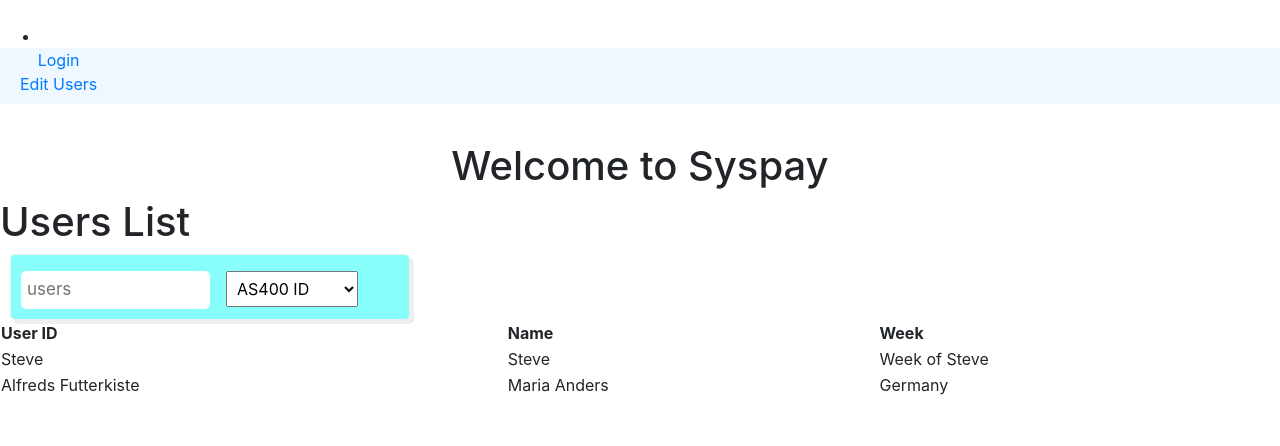
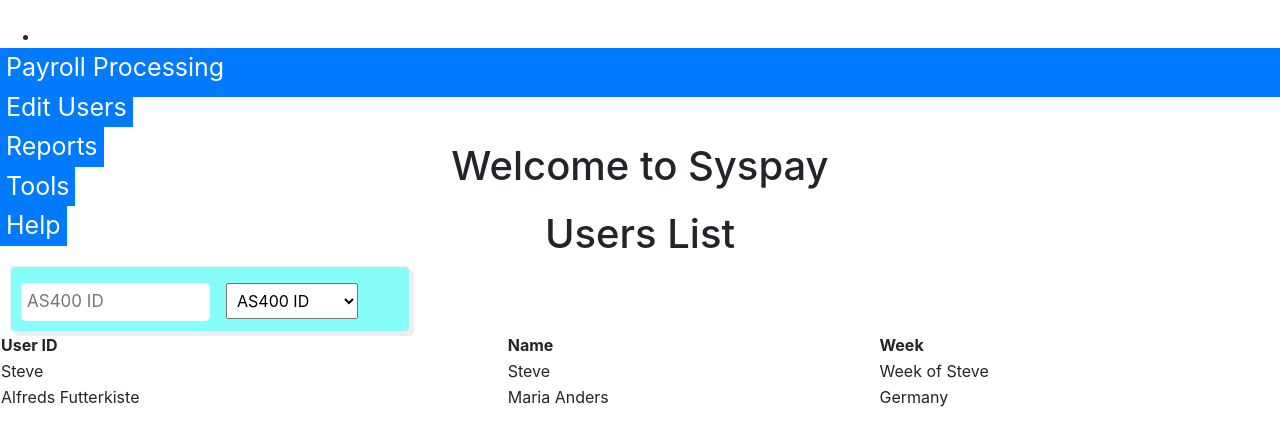
Before and after one commit to Junjie2412/wasppUI, a React app in the folder waspp-ui/: page /editUsers in a window 1280 px wide. Shown: the top 446 px of the page. Built offline with nearby package versions, Linux system fonts and the light colour scheme.

Commit message:
Toolbar refactored, routing added, containers added, search component and Users List container modified

```diff
--- a/waspp-ui/src/App.js
+++ b/waspp-ui/src/App.js
@@ -4,6 +4,10 @@ import Toolbar from './components/UI/Navigation/Toolbar/Toolbar';
 import {Route, Switch, Redirect} from 'react-router-dom';
 import Login from "./containers/Auth/Login/Login";
 import EditUsers from "./containers/Edit Users/EditUsers";
+import PayrollProcessing from "./containers/Payroll Processing/PayrollProcessing";
+import Reports from "./containers/Reports/Reports";
+import Tools from "./containers/Tools/Tools";
+import Help from "./containers/Help/Help";
 
 //"navbar navbar-expand-sm navbar-light bg-primary"
 
@@ -15,6 +19,10 @@ class App extends Component {
           <Toolbar/>
           <h1 style={{textAlign: 'center', marginTop: '70px'}}>Welcome to Syspay</h1>
             <Switch>
+                <Route path="/payrollProcessing" exact component={PayrollProcessing}/>
+                <Route path="/reports" exact component={Reports}/>
+                <Route path="/tools" exact component={Tools}/>
+                <Route path="/help" exact component={Help}/>
                 <Route path="/editUsers" exact component={EditUsers}/>
                 <Route path="/" component={Login}/>
                 <Redirect to="/"/>
--- a/waspp-ui/src/components/Navbar/Navbar.js
+++ b/waspp-ui/src/components/Navbar/Navbar.js
@@ -1,4 +1,4 @@
-import React, {Component} from 'react';
+import React from 'react';
 import classes from '../../../node_modules/bootstrap/dist/css/bootstrap.min.css';
 
 const navbar = () =>{
@@ -12,7 +12,7 @@ const navbar = () =>{
     //     </nav>
 
     <nav className={[classes.navbar, classes['navbar-expand-sm'], classes['navbar-light'], classes['bg-primary']].join(' ')}>
-        <a classes={[classes['navbar-brand']]} href="#" style={{color: 'white'}}>Sysco</a>
+        <a classes={[classes['navbar-brand']]} href="/" style={{color: 'white'}}>Sysco</a>
         <ul className={[classes['navbar-nav'], classes['ml-auto']].join(' ')}>
             <li><i className={[classes['nav-item'], classes['nav-link'], 'fas', 'fa-user'].join(' ')} style={{color: 'white'}}> User</i></li>
             <li><i className={[classes['nav-item'], classes['nav-link'], 'fas', 'fa-power-off'].join(' ')}  style={{color: 'white'}}></i></li>
--- a/waspp-ui/src/components/UI/Navigation/NavigationItem/NavigationItem.css
+++ b/waspp-ui/src/components/UI/Navigation/NavigationItem/NavigationItem.css
@@ -0,0 +1,12 @@
+.NavigationLinks {
+    border-radius: 0px 0px 0px 0px;
+    background-color: #007bff;
+    color: white;
+    font-size: 25px;
+    border: none;
+}
+
+.NavigationLinks:hover {
+    background-color: #376ec6;
+    text-decoration: none;
+}
--- a/waspp-ui/src/components/UI/Navigation/NavigationItem/NavigationItem.js
+++ b/waspp-ui/src/components/UI/Navigation/NavigationItem/NavigationItem.js
@@ -1,13 +1,19 @@
 import React from 'react';
 import {NavLink} from 'react-router-dom';
+import classes from './NavigationItem.css';
+import bootStrapClasses from '../../../../../node_modules/bootstrap/dist/css/bootstrap.min.css';
 
 const navigationItem = (props) => {
     return (
-        <li>
-        <NavLink
-            to={props.link}
-            exact={props.exact}>{props.children}</NavLink>
-    </li>
+        <li className={bootStrapClasses['btn-group']} role='group'>
+            <NavLink
+                to={props.link}
+                exact={props.exact}>
+                <button type="button"
+                        className={[bootStrapClasses["btn"], classes.NavigationLinks].join(' ')}>{props.children}
+                </button>
+            </NavLink>
+        </li>
     );
 }
 
--- a/waspp-ui/src/components/UI/Navigation/Toolbar/Toolbar.css
+++ b/waspp-ui/src/components/UI/Navigation/Toolbar/Toolbar.css
@@ -2,28 +2,27 @@
     margin: 0;
     padding: 0;
     list-style: none;
-    display: flex;
     flex-flow: column;
     align-items: center;
-    height: 100%;
+    overflow: hidden;
 }
 
 .Toolbar {
-    height: 56px;
+    height: 49px;
     width: 100%;
     position: fixed;
     top: 0;
     left: 0;
-    background-color: aliceblue;
+    background-color: #007bff;
     display: flex;
     justify-content: space-between;
-    align-items: center;
-    padding: 0 20px;
+    align-content: center;
+    padding: 0px 0px;
     box-sizing: border-box;
     z-index: 90;
     margin-top: 48px;
 }
 
-.Toolbar nav {
-    height: 100%
+.Toolbar NavigationItem {
+    height: 100%;
 }
--- a/waspp-ui/src/components/UI/Navigation/Toolbar/Toolbar.js
+++ b/waspp-ui/src/components/UI/Navigation/Toolbar/Toolbar.js
@@ -10,14 +10,29 @@ const toolBar = (props) => {
             <nav>
                 <ul className={classes.Navigation}>
                     <NavigationItem
-                        link="/"
+                        link="/payrollProcessing"
                         exact>
-                        Login
+                        Payroll Processing
                     </NavigationItem>
                     <NavigationItem
                         link="/editUsers"
                         exact>
                         Edit Users
+                    </NavigationItem>
+                    <NavigationItem
+                        link="/reports"
+                        exact>
+                        Reports
+                    </NavigationItem>
+                    <NavigationItem
+                        link="/tools"
+                        exact>
+                        Tools
+                    </NavigationItem>
+                    <NavigationItem
+                        link="/help"
+                        exact>
+                        Help
                     </NavigationItem>
                 </ul>
             </nav>
--- a/waspp-ui/src/components/UI/Search/Search.js
+++ b/waspp-ui/src/components/UI/Search/Search.js
@@ -3,17 +3,32 @@ import classes from './Search.css';
 
 const search = (props) => {
 
-    const options = props.elements.map(option => (
+    const options = props.options.map(option => (
         <option
             key={option}>
             {option}
         </option>
     ));
 
+    const dataList = props.dataList.map(data => (
+        <option key={data}>
+            {data}
+        </option>
+    ));
+
     return (
         <div className={classes.Search}>
-            <input className={classes.SearchText} type="text" placeholder={props.placeholder}/>
-            <select className={classes.SearchSelect}>
+            <input
+                className={classes.SearchText}
+                type="text"
+                placeholder={props.placeholder}
+                list="data"
+                value={props.value}
+                onChange={props.changeText}/>
+                <datalist id="data">
+                    {dataList}
+                </datalist>
+            <select className={classes.SearchSelect} onChange={props.change}>
                 {options}
             </select>
         </div>
--- a/waspp-ui/src/containers/Edit Users/EditUsers.js
+++ b/waspp-ui/src/containers/Edit Users/EditUsers.js
@@ -6,14 +6,44 @@ class EditUsers extends Component {
 
     state = {
         elements: [],
-        searchBy: ['AS400 ID', 'Active Directory', 'Payroll Number']
+        searchBy: ['AS400 ID', 'Active Directory', 'Payroll Number'],
+        AS400List: ['AS4001', 'AS4002', 'AS4003', 'AS4004'],
+        ADList: ['AD1', 'AD2', 'AD3', 'AD4'],
+        PayrollList: ['Payroll1', 'Payroll2', 'Payroll3', 'Payroll4'],
+        datalist: ['AS4001', 'AS4002', 'AS4003', 'AS4004'],
+        text: '',
+        placeholder: 'AS400 ID'
+    }
+
+    onChangeText = (event) => {
+        this.setState({text: event.target.value});
+    }
+
+    onChangeSelect = (event) => {
+        this.setState({text: '', placeholder: event.target.value});
+        switch(event.target.value){
+            case 'AS400 ID':
+                return this.setState({datalist: this.state.AS400List});
+            case 'Active Directory':
+                return this.setState({datalist: this.state.ADList});
+            case 'Payroll Number':
+                return this.setState({datalist: this.state.PayrollList});
+            default:
+                return this.setState({datalist: this.state.AS400List});
+        }
     }
 
     render() {
         return (
             <div>
-                <h1>Users List</h1>
-                <Search placeholder="users" elements={this.state.searchBy}/>
+                <h1 style={{textAlign: 'center', marginTop: '20px'}}>Users List</h1>
+                <Search
+                    placeholder={this.state.placeholder}
+                    options={this.state.searchBy}
+                    dataList={this.state.datalist}
+                    change={(event) => this.onChangeSelect(event)}
+                    value={this.state.text}
+                    changeText={(event) => this.onChangeText(event)}/>
                 <Graph/>
             </div>
         );
--- /dev/null
+++ b/waspp-ui/src/containers/Help/Help.js
@@ -0,0 +1,15 @@
+import React, {Component} from 'react';
+
+class Help extends Component {
+    render() {
+        return (
+            <div>
+                <h1 style={{textAlign: 'center', marginTop: '20px'}}>
+                    Help
+                </h1>
+            </div>
+        );
+    };
+}
+
+export default Help;
--- /dev/null
+++ b/waspp-ui/src/containers/Payroll Processing/PayrollProcessing.js
@@ -0,0 +1,15 @@
+import React, {Component} from 'react';
+
+class PayrollProcessing extends Component {
+    render() {
+        return (
+            <div>
+                <h1 style={{textAlign: 'center', marginTop: '20px'}}>
+                    Payroll Processing
+                </h1>
+            </div>
+        );
+    };
+}
+
+export default PayrollProcessing;
--- /dev/null
+++ b/waspp-ui/src/containers/Reports/Reports.js
@@ -0,0 +1,15 @@
+import React, {Component} from 'react';
+
+class Reports extends Component {
+    render() {
+        return (
+            <div>
+                <h1 style={{textAlign: 'center', marginTop: '20px'}}>
+                    Reports
+                </h1>
+            </div>
+        );
+    };
+}
+
+export default Reports;
--- /dev/null
+++ b/waspp-ui/src/containers/Tools/Tools.js
@@ -0,0 +1,15 @@
+import React, {Component} from 'react';
+
+class Tools extends Component {
+    render() {
+        return (
+            <div>
+                <h1 style={{textAlign: 'center', marginTop: '20px'}}>
+                    Tools
+                </h1>
+            </div>
+        );
+    };
+}
+
+export default Tools;
```
